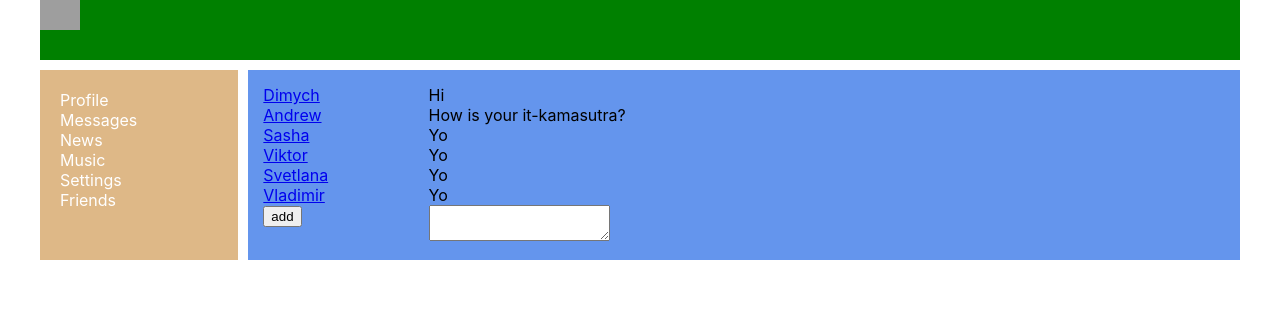
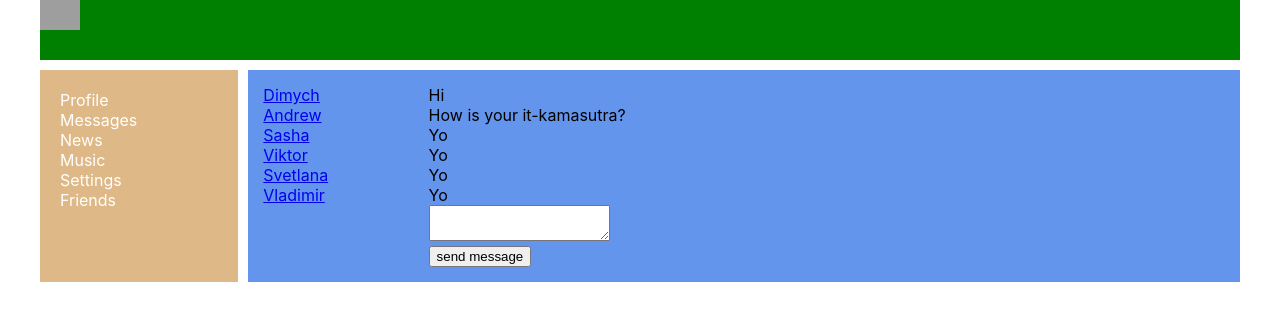
Before and after one commit to grichanny29/git-lesson, a React (Create React App) app: page /Dialogs in a window 1280 px wide. Shown: the top 320 px of the page. Built offline with nearby package versions, Linux system fonts and the light colour scheme; grey boxes are pictures that could not be loaded.

Commit message:
урок33

```diff
--- a/src/App.js
+++ b/src/App.js
@@ -5,6 +5,7 @@ import Navbar from './componets/Navbar/Navbar';
 import Profile from './componets/Profile/Profile';
 import Dialogs from './componets/Dialogs/Dialogs';
 import  {Routes,Route}    from 'react-router-dom';
+import { addPost } from './redux/state';
 
 
 const App = (props) => {
@@ -15,7 +16,7 @@ const App = (props) => {
 			<div class='app-wrapper-content'>
 				<Routes>
 				  <Route path='/Dialogs/*'element ={<Dialogs state={props.state.dialogsPage}  />} />
-			  	<Route path='/Profile/*'element ={<Profile state={props.state.profilePage} /> }/>
+			  	<Route path='/Profile/*'element ={<Profile state={props.state.profilePage} addPost={props.addPost} /> }/>
 				</Routes>
 		</div>
 		</div>
--- a/src/componets/Dialogs/Dialogs.jsx
+++ b/src/componets/Dialogs/Dialogs.jsx
@@ -14,7 +14,7 @@ let newMessagesElement = React.createRef();
 
 
 
-let addUser = () => {
+let sendMessage = () => {
 	 let text = newMessagesElement.current.value;
 	 alert (text);
 }
@@ -25,15 +25,15 @@ let addUser = () => {
 		<div className={s.dialogs}>
 			 <div className={s.dialogsItems}>
 				 {dialogsElements}
-				 <div>
-	     	<button onClick={addUser }>add</button>
-		   </div>
 			 </div>
 			 <div className={s.messages}>
 				{messagesElements}
 				<div>
 	      <textarea ref={newMessagesElement}></textarea>
 		    </div>
+       	 <div>
+	     	<button onClick={sendMessage}>send message</button>
+		   </div>
 			 </div>
 		</div>
 	)
--- a/src/componets/Profile/MyPosts/MyPosts.jsx
+++ b/src/componets/Profile/MyPosts/MyPosts.jsx
@@ -21,7 +21,7 @@ const MyPosts = (props) => {
 	      <textarea ref={newPostElement}></textarea>
 		</div>
 		<div>
-	     	<button onClick={addPost}>Add post</button>
+	     	<button onClick={addPost}>Add post</button> a
 		</div>
 	</div>
 	<div className={s.posts}>
--- a/src/componets/Profile/Profile.jsx
+++ b/src/componets/Profile/Profile.jsx
@@ -9,7 +9,7 @@
 		return (
 		<div>
 		  	<ProfileInfo/>
-		    <MyPosts posts={props.state.posts}/>
+		    <MyPosts posts={props.state.posts} addPost={props.addPost}/>
 	 </div>
 	)
 	}
--- a/src/index.js
+++ b/src/index.js
@@ -1,21 +1,13 @@
-import React from 'react';
-import ReactDOM from 'react-dom/client';
-import './index.css';
-import App from './App';
+
 import reportWebVitals from './reportWebVitals';
-import state from './redux/state';
-import  {BrowserRouter}    from 'react-router-dom';
+import {rerenderEntireTree} from "./render";
+import state from "./redux/state";
+
+
+ rerenderEntireTree (state);
 
 
 
-const root = ReactDOM.createRoot(document.getElementById('root'));
-root.render(
-  <React.StrictMode>
-		<BrowserRouter>
-		    <App state={state} />
-		</BrowserRouter>
-  </React.StrictMode>
-);
 
 // If you want to start measuring performance in your app, pass a function
 // to log results (for example: reportWebVitals(console.log))
--- a/src/redux/state.js
+++ b/src/redux/state.js
@@ -1,3 +1,6 @@
+import {rerenderEntireTree}  from "../render";
+
+
 
 let state = {
 	profilePage:{
@@ -36,5 +39,15 @@ let state = {
 		]
 	 }
 }
+export let addPost= (postMessage) => {
+	  let newPost = {
+			id:5,
+			message:postMessage,
+			likesCount:0
+		};
+		state.profilePage.posts.push(newPost);
+		rerenderEntireTree(state);
+}
+
 
 export default state;
--- /dev/null
+++ b/src/render.js
@@ -0,0 +1,18 @@
+import React from 'react';
+import ReactDOM from 'react-dom/client';
+import './index.css';
+import App from './App';
+import {addPost} from './redux/state';
+import {BrowserRouter} from 'react-router-dom';
+
+ export let rerenderEntireTree = (state) => {
+	const root = ReactDOM.createRoot(document.getElementById('root'));
+	root.render(
+		<React.StrictMode>
+         <BrowserRouter>
+					<App state={state} addPost={addPost} />
+			</BrowserRouter>
+		</React.StrictMode>
+
+	);
+ }
```
